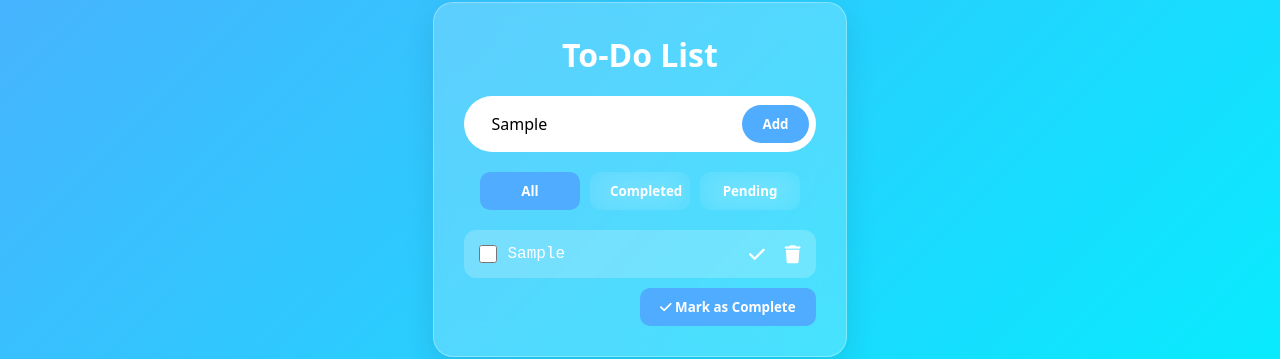
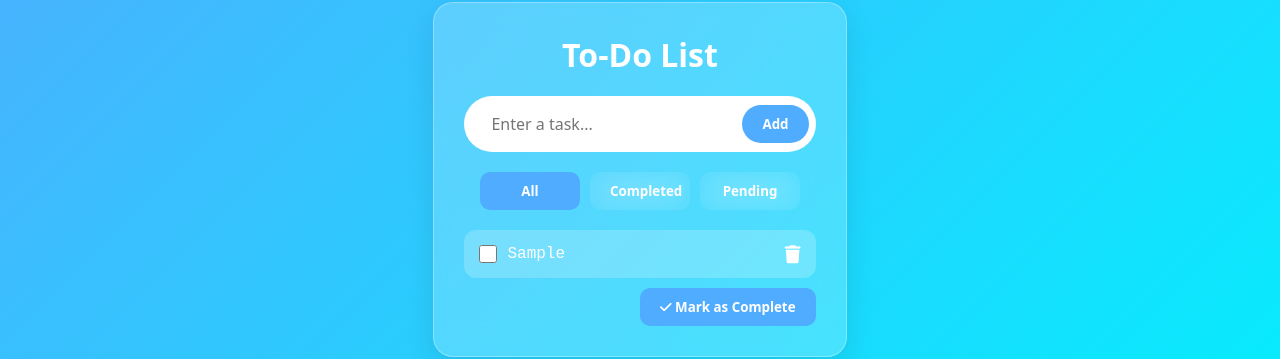
Before and after one commit to jayPvilla/To-Do-List-App, a React (Vite) app: page / in a window 1280 px wide. Both pictures are taken after typing "Sample" into the empty fields and a click on the button "Add". Shown: the part 221-580 px from the top of the page. Built offline with nearby package versions, Linux system fonts and the light colour scheme.

Commit message:
Add functionality of mark as complete

```diff
--- a/src/components/Container.jsx
+++ b/src/components/Container.jsx
@@ -12,7 +12,7 @@ const Container = () => {
     try {
       return saved ? JSON.parse(saved) : [];
     } catch (e) {
-      return []; // Safety check for malformed JSON
+      return [];
     }
   });
 
--- a/src/components/Input.jsx
+++ b/src/components/Input.jsx
@@ -17,6 +17,7 @@ const Input = ({ lists, set_list }) => {
 
     // Update State
     set_list(updatedList);
+    set_task("")
 
     // Update LocalStorage with the new array directly
     localStorage.setItem('List', JSON.stringify(updatedList));
--- a/src/components/TaskList.jsx
+++ b/src/components/TaskList.jsx
@@ -3,10 +3,19 @@ import React, { useState } from 'react';
 
 const TaskList = ({lists, set_list}) => {
 
-  function completeTask(id){
+  const [checks, set_check] = useState([]);
+
+  function toggleCheck(id) {
+    set_check(prev =>
+      prev.includes(id) ? prev.filter(itemId => itemId !== id) : [...prev, id]
+    );
+  }
+
+
+  function completeTask(){
 
     const updatedList = lists.map(task => {
-      if (task.id == id){
+      if (checks.includes(task.id)) {
         return {...task, status : "Completed"};
       } else {
         return task
@@ -14,6 +23,7 @@ const TaskList = ({lists, set_list}) => {
     });
 
     set_list(updatedList);
+    set_check([])
 
     localStorage.setItem('List', JSON.stringify(updatedList));
 
@@ -34,20 +44,14 @@ const TaskList = ({lists, set_list}) => {
             <input
               className='checkbutton'
               type='checkbox'
-              checked={item.status === "Completed"}
-              readOnly
+              checked={checks.includes(item.id)? true : false}
+              onChange={() => toggleCheck(item.id)}
             />
             <label>
               <span className={`list-task ${item.status === "Completed" ? 'completed' : ''}`}>
                 {item.task}
               </span>
               <div className="actions">
-                {/* Complete Button - Check Icon */}
-                <button className="btn-complete" onClick={() => completeTask(item.id)}>
-                  <i className="fa-solid fa-check"></i>
-                </button>
-
-                {/* Delete Button - Trash Icon */}
                 <button className="btn-delete" onClick={() => deleteTask(item.id)}>
                   <i className="fa-solid fa-trash"></i>
                 </button>
@@ -57,7 +61,7 @@ const TaskList = ({lists, set_list}) => {
         ))}
       </ul>
       <div className='mark-buttons'>
-        <button className='mark-complete'><i className="fa-solid fa-check"></i>  Mark as Complete</button>
+        <button className='mark-complete' onClick={() => completeTask()}><i className="fa-solid fa-check"></i>  Mark as Complete</button>
       </div>
     </>
   )
```
